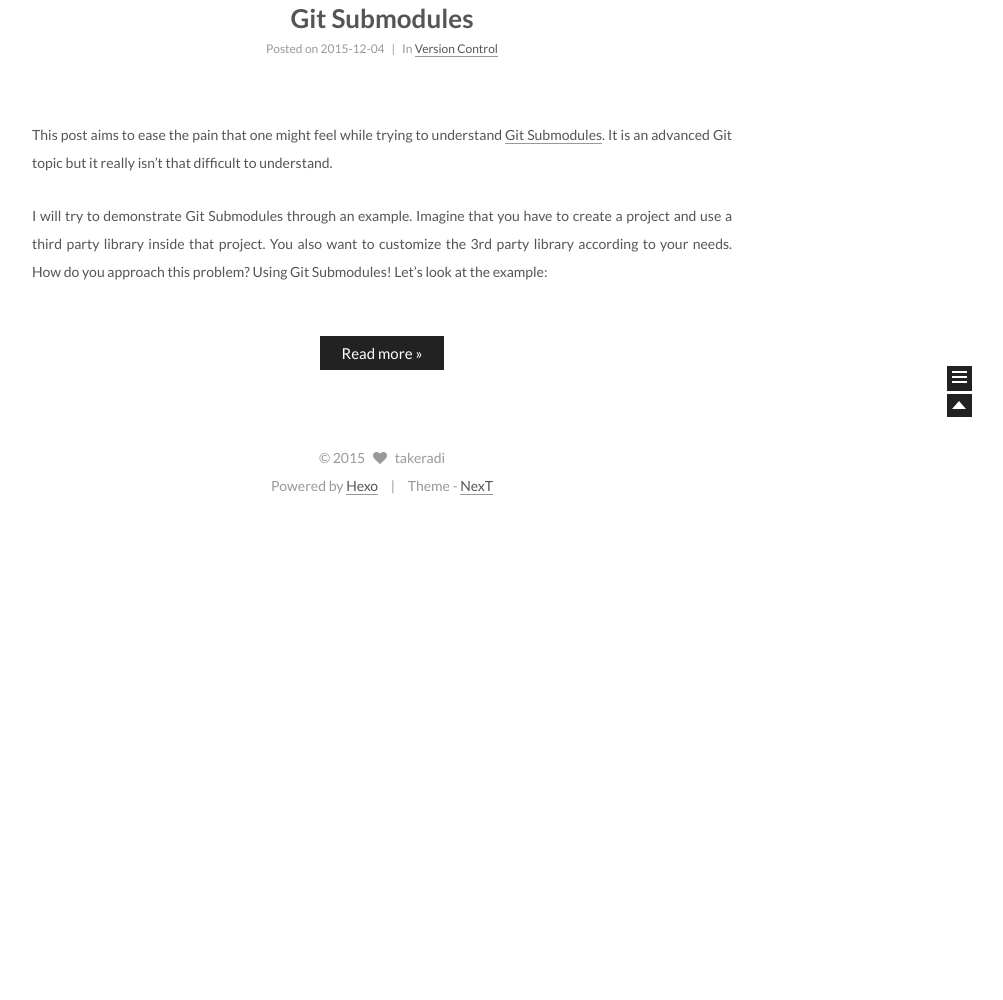
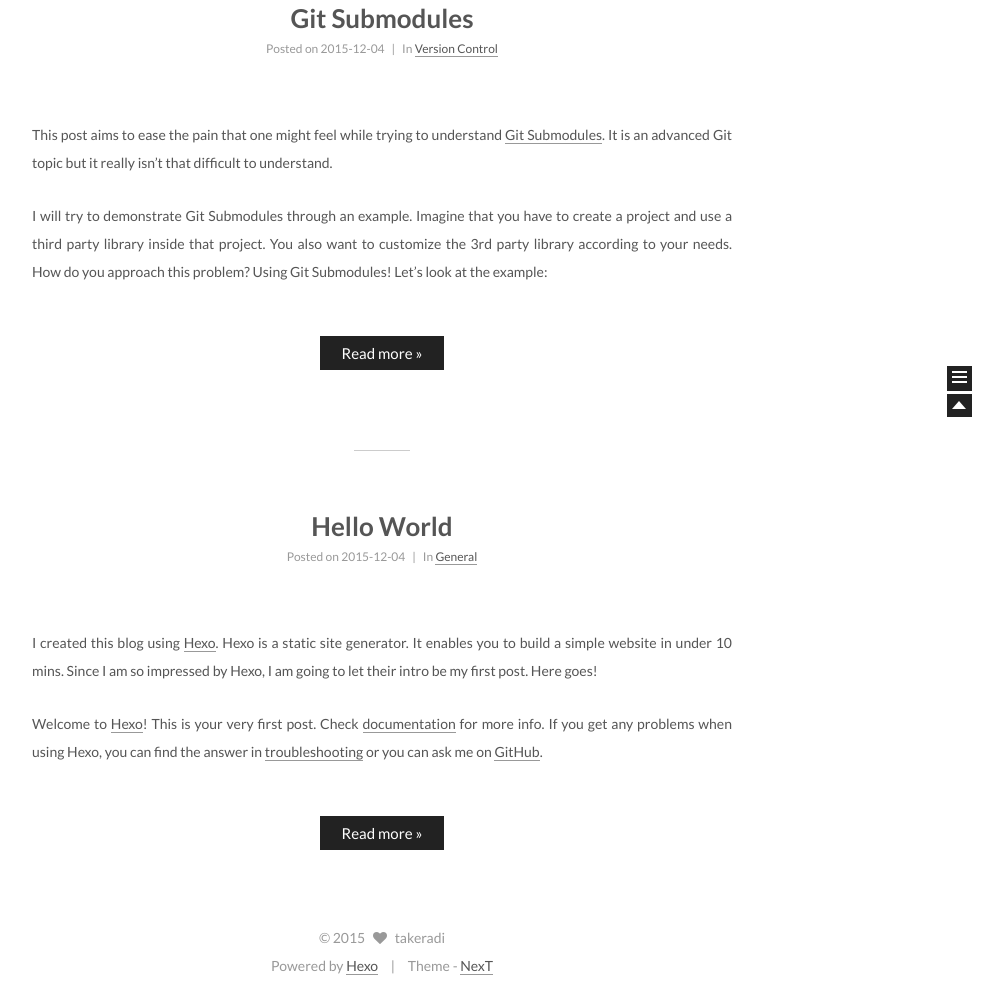
Before and after one commit to takeradi/takeradi.github.io, a plain HTML site: page index.html in a window 1280 px wide. Shown: the part 364-1364 px from the top of the page, without its empty margins (258-1261 px from the left). Before the commit the page ends 884 px from the top, so only its background shows below. Drawn offline with Linux system fonts and the light colour scheme.

```diff
--- a/index.html
+++ b/index.html
@@ -307,6 +307,103 @@
 
 
 
+
+
+
+
+
+
+
+
+  <article class="post post-type-normal " itemscope itemtype="http://schema.org/Article">
+
+
+      <header class="post-header">
+
+
+
+          <h1 class="post-title" itemprop="name headline">
+
+
+
+
+                <a class="post-title-link" href="/2015/12/04/hello-world/" itemprop="url">
+                  Hello World
+                </a>
+
+
+          </h1>
+
+
+        <div class="post-meta">
+          <span class="post-time">
+            Posted on
+            <time itemprop="dateCreated" datetime="2015-12-04T08:26:41-08:00" content="2015-12-04">
+              2015-12-04
+            </time>
+          </span>
+
+
+            <span class="post-category" >
+              &nbsp; | &nbsp; In
+
+                <span itemprop="about" itemscope itemtype="https://schema.org/Thing">
+                  <a href="/categories/General/" itemprop="url" rel="index">
+                    <span itemprop="name">General</span>
+                  </a>
+                </span>
+
+
+
+
+
+            </span>
+
+
+
+
+
+
+
+
+        </div>
+      </header>
+
+
+
+    <div class="post-body">
+
+
+
+
+
+
+          <p>I created this blog using <a href="http://hexo.io/">Hexo</a>. Hexo is a static site generator. It enables you to build a simple website in under 10 mins. Since I am so impressed by Hexo, I am going to let their intro be my first post. Here goes!</p>
+<p>Welcome to <a href="http://hexo.io/">Hexo</a>! This is your very first post. Check <a href="http://hexo.io/docs/">documentation</a> for more info. If you get any problems when using Hexo, you can find the answer in <a href="http://hexo.io/docs/troubleshooting.html">troubleshooting</a> or you can ask me on <a href="https://github.com/hexojs/hexo/issues">GitHub</a>.<br>
+          <div class="post-more-link text-center">
+            <a class="btn" href="/2015/12/04/hello-world/#more" rel="contents">
+              Read more &raquo;
+            </a>
+          </div>
+
+
+    </div>
+
+    <footer class="post-footer">
+
+
+
+
+
+
+        <div class="post-eof"></div>
+
+    </footer>
+  </article>
+
+
+
+
   </section>
 
 
```
